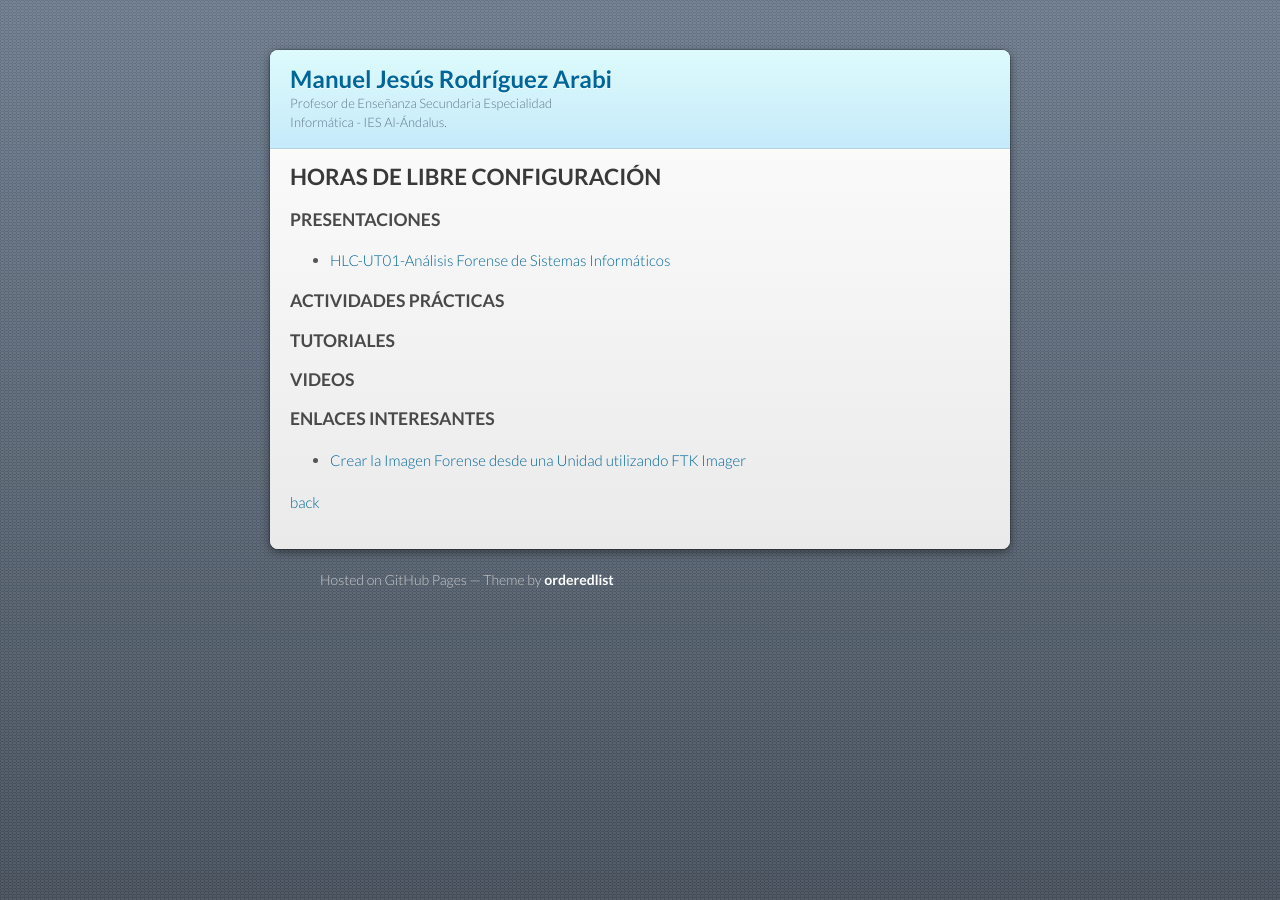
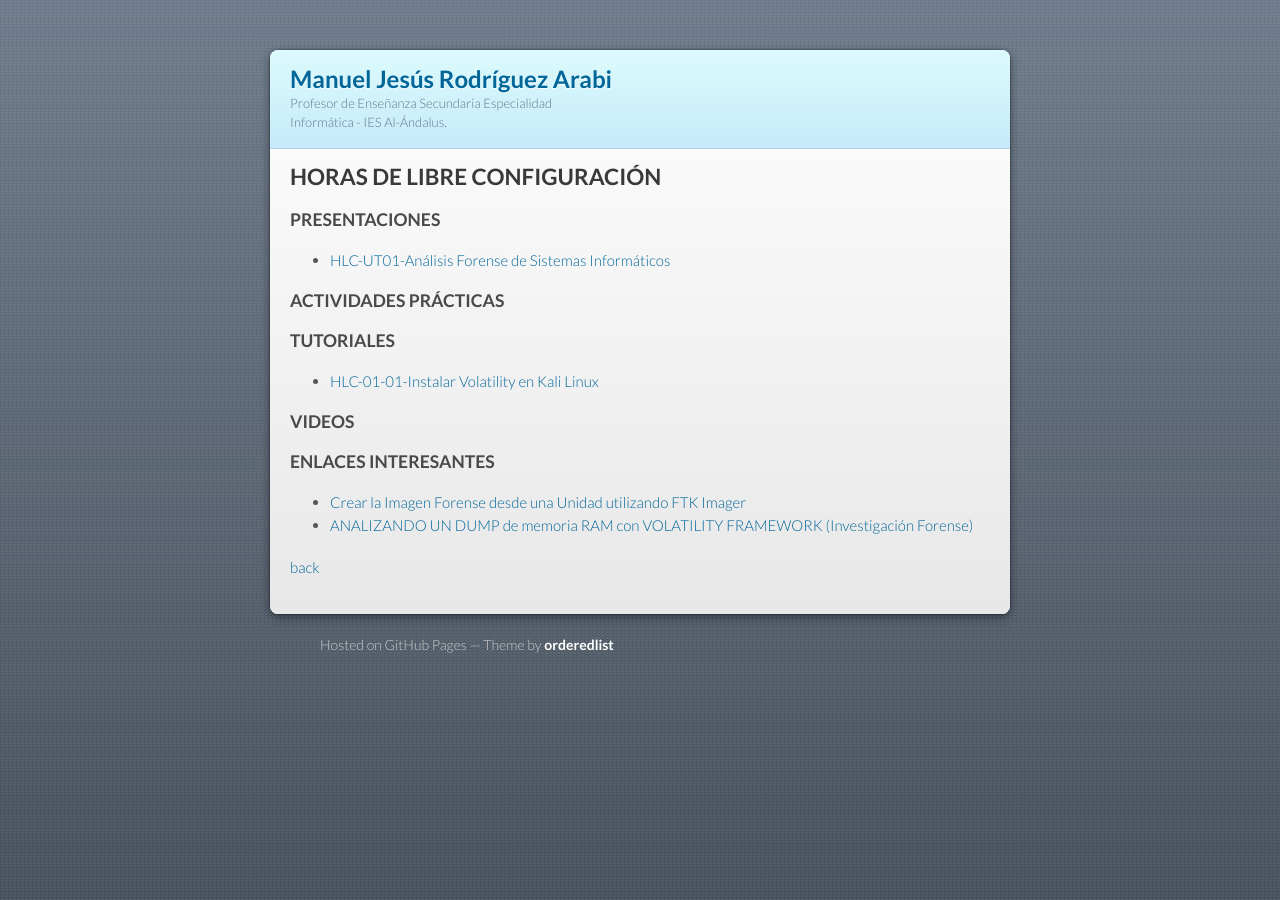
Before and after one commit to mrodara/mrodara.github.io, a Jekyll site: the page built from mods/hlc.md, in a window 1280 px wide. Built offline with Jekyll 4.4.1, drawn with Linux system fonts in a browser that asks for light colours; our own code applies the rules of GitHub Pages for plain Markdown files.

Commit message:
Script instalación volatility

```diff
--- a/mods/hlc.md
+++ b/mods/hlc.md
@@ -12,10 +12,13 @@ layout: default
 
 ### TUTORIALES
 
+* [HLC-01-01-Instalar Volatility en Kali Linux](https://docs.google.com/document/d/1AHWHmpG6QjFi5II3JHtJrOGczE7jrW26EE5CEp6us7A/edit?usp=sharing)
+
 ### VIDEOS
 
 ### ENLACES INTERESANTES
 
 * [Crear la Imagen Forense desde una Unidad utilizando FTK Imager](http://www.reydes.com/d/?q=Crear_la_Imagen_Forense_desde_una_Unidad_utilizando_FTK_Imager)
+* [ANALIZANDO UN DUMP de memoria RAM con VOLATILITY FRAMEWORK (Investigación Forense)](https://www.youtube.com/watch?v=np5pak6XSCY)
 
 [back](https://mrodara.github.io)
```
